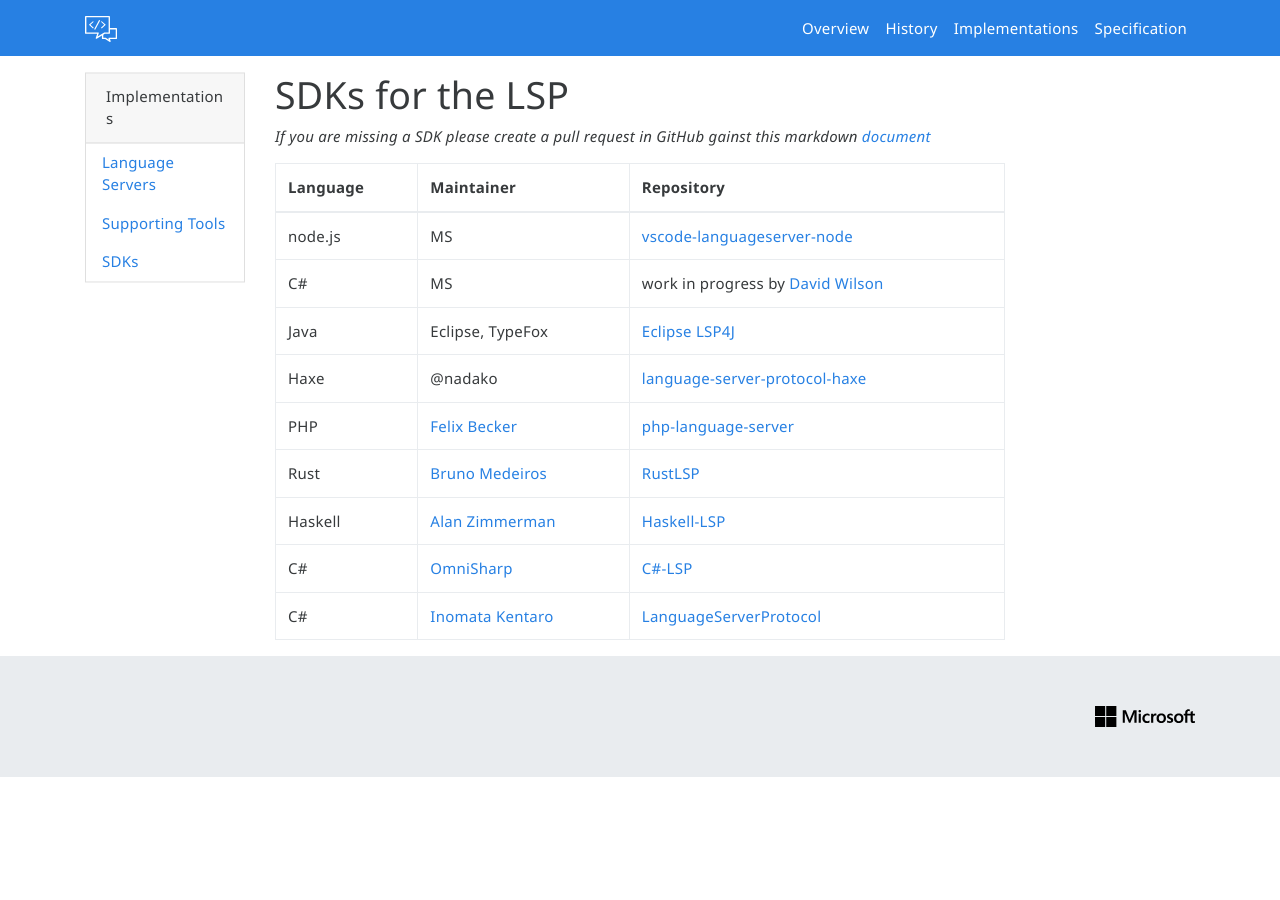
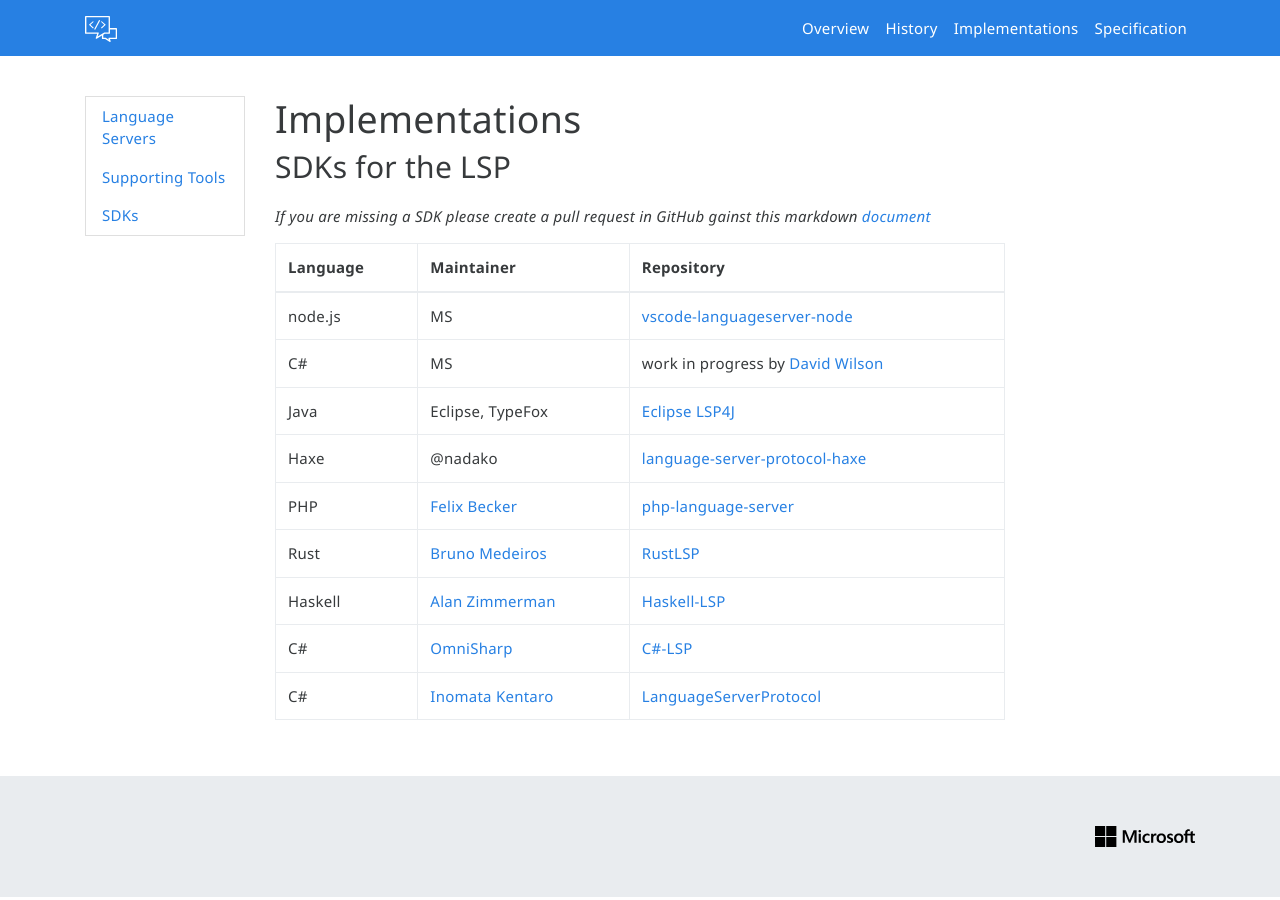
Before and after one commit to microsoft/language-server-protocol, a Jekyll site: the page built from _implementors/sdks.md, in a window 1280 px wide. Built offline with Jekyll 4.4.1, drawn with Linux system fonts in a browser that asks for light colours; nearby versions of some CDN libraries.

Commit message:
Design tweaks

```diff
--- a/_layouts/implementors.html
+++ b/_layouts/implementors.html
@@ -2,15 +2,11 @@
 layout: default
 ---
 
-<div style="height: 1rem">
-</div>
 <div class="container">
-    <div class="row">
+    <div class="row single-page">
         <div class="col-lg-3 col-xl-2 d-none d-lg-block">
-            <div class="card sticky-top" style="top: 4.5rem">
-                <div class="card-header">
-                    Implementations
-                </div>
+            <div class="card sticky-top" style="top: 40px">
+
                 <ul class="nav flex-column list-unstyled">
                     {% assign sorted = site.implementors | sort: 'index' %}
                     {% for post in sorted %}
@@ -25,7 +21,8 @@
         </div>
 
         <div class="col-md-8">
-            <h1>{{ page.title }}</h1>
+            <h1>Implementations</h1>
+            <h2>{{ page.title }}</h2>
             <div  id="markdown-content-container">{{ content }}</div>
         </div>
         <div class="col-lg-2 d-none d-xl-block">
--- a/_layouts/singlePage.html
+++ b/_layouts/singlePage.html
@@ -2,10 +2,8 @@
 layout: default
 ---
 
-<div style="height: 1rem">
-</div>
 <div class="container">
-    <div class="row">
+    <div class="row single-page">
         <div class="col-lg-2 d-none d-xl-block">
         </div>
         <div class="col-lg-8">
```
Also changed, not shown: _layouts/specification.html (+8 -13 lines).
